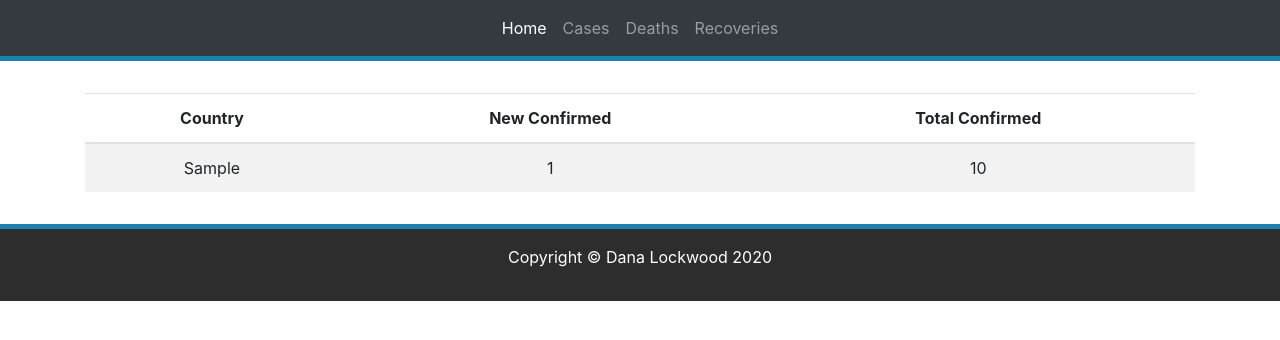
After one commit to D-Bits/COVID-19-Reporting, a Django app: page /cases/ in a window 1280 px wide. The commit adds this page. Shown: the top 340 px of the page. Run offline with Django 3.2, Linux system fonts and the light colour scheme; tables that the repository leaves empty hold one stand-in row (values such as "Sample post"); some libraries are stand-ins or nearby versions.

Commit message:
Added cases view, template, and url.

```diff
--- a/reporting/reports/templates/reports/base.html
+++ b/reporting/reports/templates/reports/base.html
@@ -19,7 +19,7 @@
         <a class="nav-link" href="{% url 'index' %}">Home</a>
       </li>
       <li class="nav-item">
-        <a class="nav-link" href="#">Cases</a>
+        <a class="nav-link" href="{% url 'cases' %}">Cases</a>
       </li>
       <li class="nav-item">
         <a class="nav-link" href="#">Deaths</a>
--- /dev/null
+++ b/reporting/reports/templates/reports/cases.html
@@ -0,0 +1,27 @@
+{% extends "reports/base.html" %}
+
+{% block title %}Home {% endblock %}
+
+{% block content %}
+
+    <table class="table table-striped">
+
+        <thead>
+            <tr>
+                <th>Country</th>
+                <th>New Confirmed</th>
+                <th>Total Confirmed</th>
+            </tr>
+        </thead>
+        {% for nation in countries %}
+            <tbody>
+                <tr>
+                <td>{{nation.Country}}</td>
+                <td>{{nation.NewConfirmed}}</td>
+                <td>{{nation.TotalConfirmed}}</td>
+                </tr>
+            </tbody>
+        {% endfor %}
+    </table>
+
+{% endblock %}
--- a/reporting/reports/urls.py
+++ b/reporting/reports/urls.py
@@ -1,6 +1,7 @@
 from django.urls import path, include
-from .views import IndexView
+from .views import IndexView, CasesView
 
 urlpatterns = [
     path('', IndexView.as_view(), name="index"),
+    path('cases/', CasesView.as_view(), name="cases"),
 ]
--- a/reporting/reports/views.py
+++ b/reporting/reports/views.py
@@ -11,3 +11,16 @@ class IndexView(ListView):
     context_object_name = 'countries'
     paginate_by = 25
     template_name = "reports/index.html"
+
+
+# View for info about ongoing cases
+class CasesView(ListView):
+
+    model = Summary
+    context_object_name = 'countries'
+    paginate_by = 25
+    template_name = "reports/cases.html"
+
+    def get_queryset(self):
+
+        return Summary.objects.order_by('-TotalConfirmed')
```
